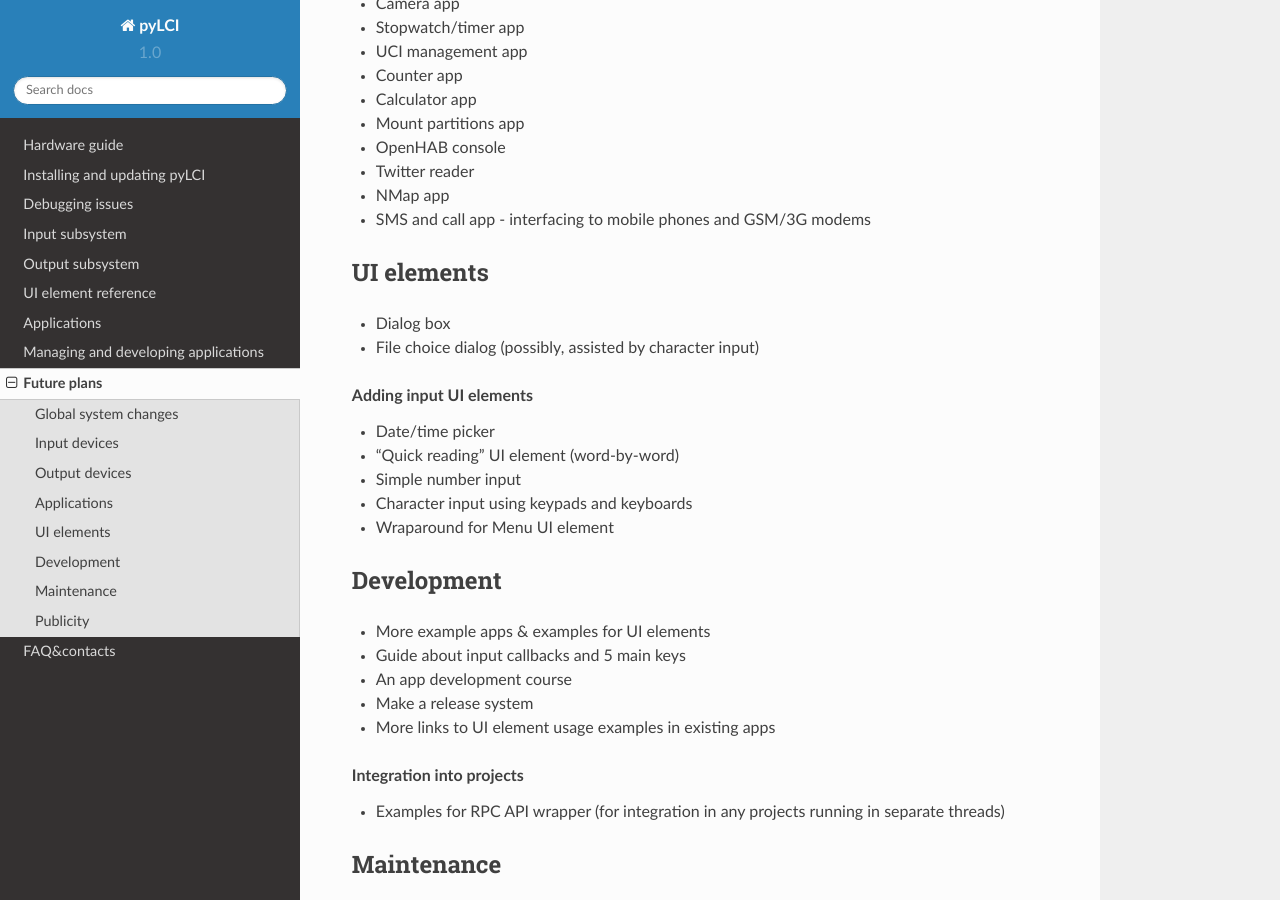
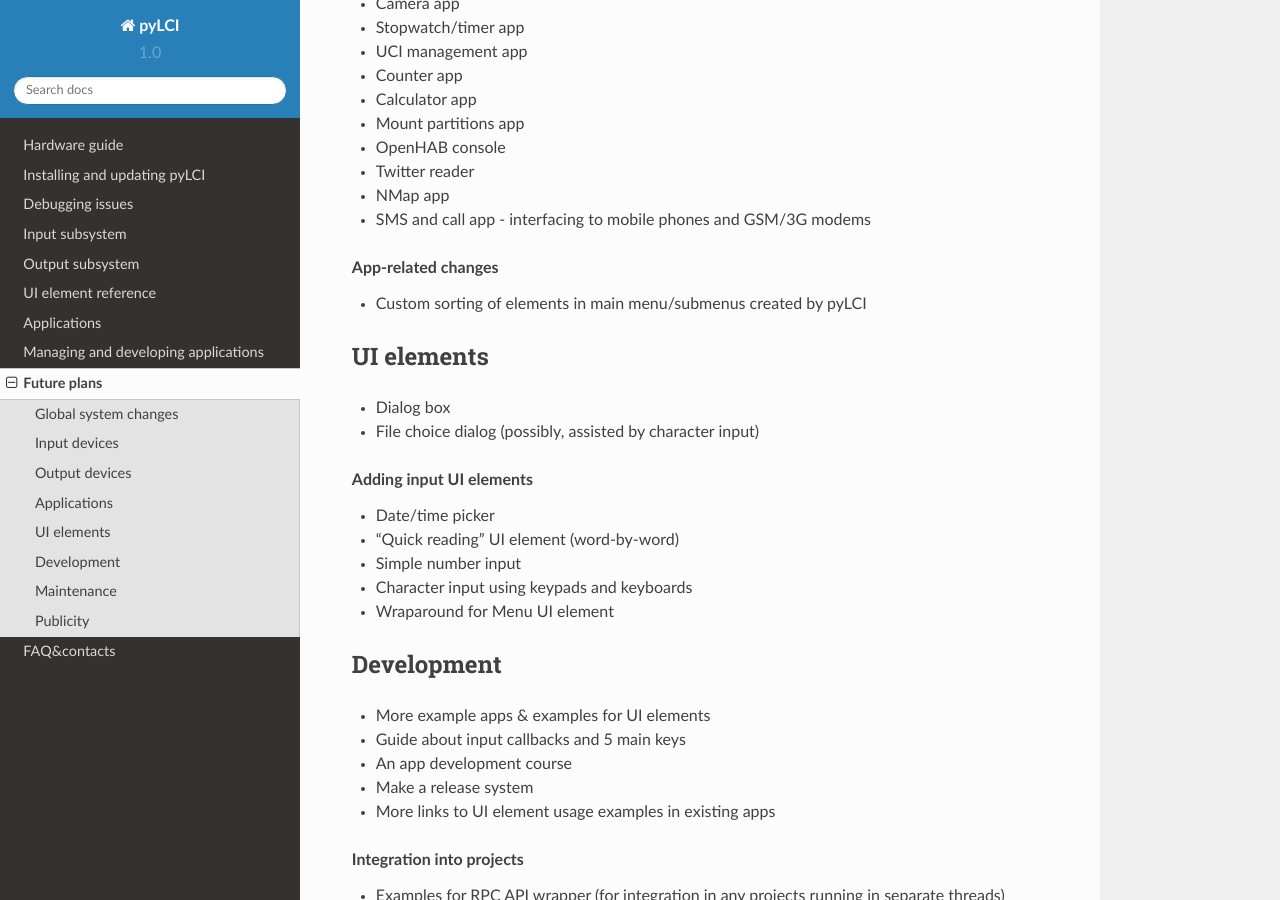
Before and after one commit to CRImier/pyLCI, a Sphinx documentation site: the page built from docs/plans.rst, in a window 1280 px wide and 900 px high, scrolled down 1189 px. Built offline with Sphinx 7.4.7 and the Read the Docs theme 2.0.0, drawn with Linux system fonts in a browser that asks for light colours.

Commit message:
Update plans.rst
Added plans about custom app sorting

```diff
--- a/docs/plans.rst
+++ b/docs/plans.rst
@@ -59,6 +59,10 @@ Applications
 * NMap app
 * SMS and call app - interfacing to mobile phones and GSM/3G modems
 
+.. rubric:: App-related changes
+
+* Custom sorting of elements in main menu/submenus created by pyLCI
+
 ============
 UI elements
 ============
```
